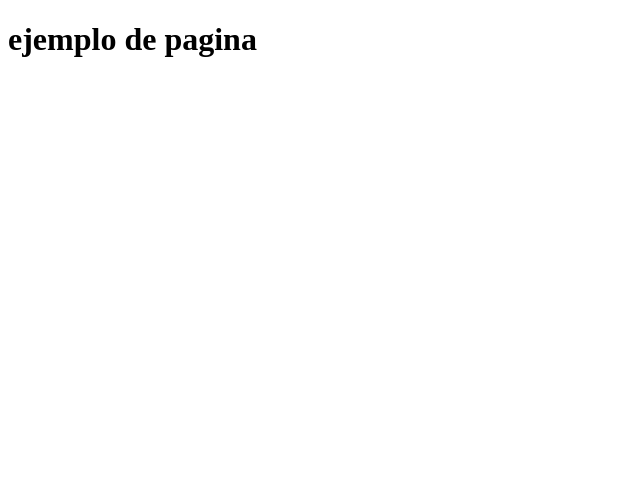
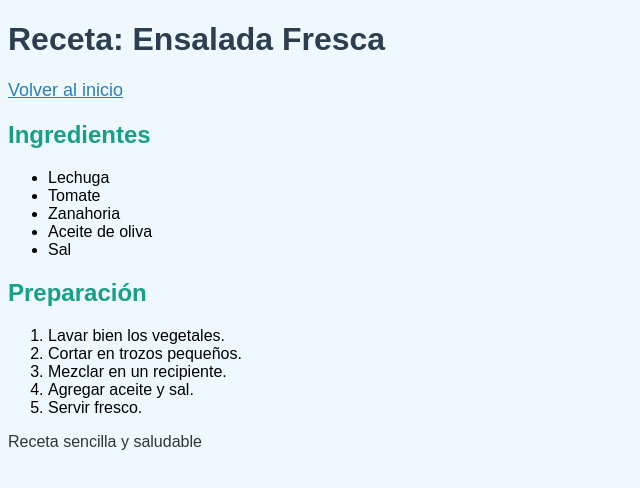
Before and after one commit to mmartin-33/repositorio-ejemplo, a plain HTML site: page receta.html in a window 1280 px wide. Shown: the whole page, without its empty margins (0-640 px from the left). Drawn offline with Linux system fonts and the light colour scheme.

Commit message:
agrego una imagen local y termino la pagina de receta

```diff
--- /dev/null
+++ b/estilo.css
@@ -0,0 +1,29 @@
+body {
+    background-color: #f0f8ff;
+    font-family: Arial, sans-serif;
+}
+
+h1 {
+    color: #2c3e50;
+    font-size: 32px;
+}
+
+h2 {
+    color: #16a085;
+    font-size: 24px;
+}
+
+p {
+    color: #333;
+    font-size: 16px;
+}
+
+a {
+    color: #2980b9;
+    font-size: 18px;
+}
+
+table {
+    color: #000;
+    font-size: 16px;
+}
--- a/receta.html
+++ b/receta.html
@@ -1,15 +1,47 @@
 <!DOCTYPE html>
-<html lang="en">
+<html lang="es">
 <head>
     <meta charset="UTF-8">
-    <meta name="viewport" content="width=device-width, initial-scale=1.0">
-    <title>trabajo practico 1</title>
+    <title>Receta Saludable</title>
+    <link rel="stylesheet" href="estilo.css">
 </head>
 <body>
 
-    <h1>ejemplo de pagina </h1>
+<header>
+    <h1>Receta: Ensalada Fresca</h1>
+</header>
 
+<nav>
+    <a href="index.html">Volver al inicio</a>
+</nav>
 
+<main>
+    <section>
+        <h2>Ingredientes</h2>
+        <ul>
+            <li>Lechuga</li>
+            <li>Tomate</li>
+            <li>Zanahoria</li>
+            <li>Aceite de oliva</li>
+            <li>Sal</li>
+        </ul>
+    </section>
+
+    <section>
+        <h2>Preparación</h2>
+        <ol>
+            <li>Lavar bien los vegetales.</li>
+            <li>Cortar en trozos pequeños.</li>
+            <li>Mezclar en un recipiente.</li>
+            <li>Agregar aceite y sal.</li>
+            <li>Servir fresco.</li>
+        </ol>
+    </section>
+</main>
+
+<footer>
+    <p>Receta sencilla y saludable</p>
+</footer>
 
 </body>
 </html>
```
Also changed, not shown: horario.html (+1 -1 lines), index.html (+2 -6 lines), image.webp (added).
